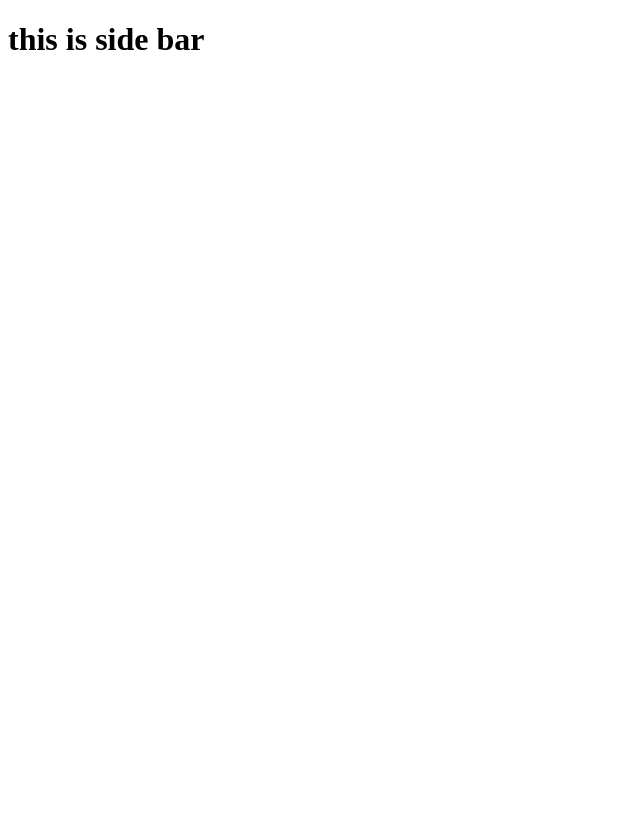
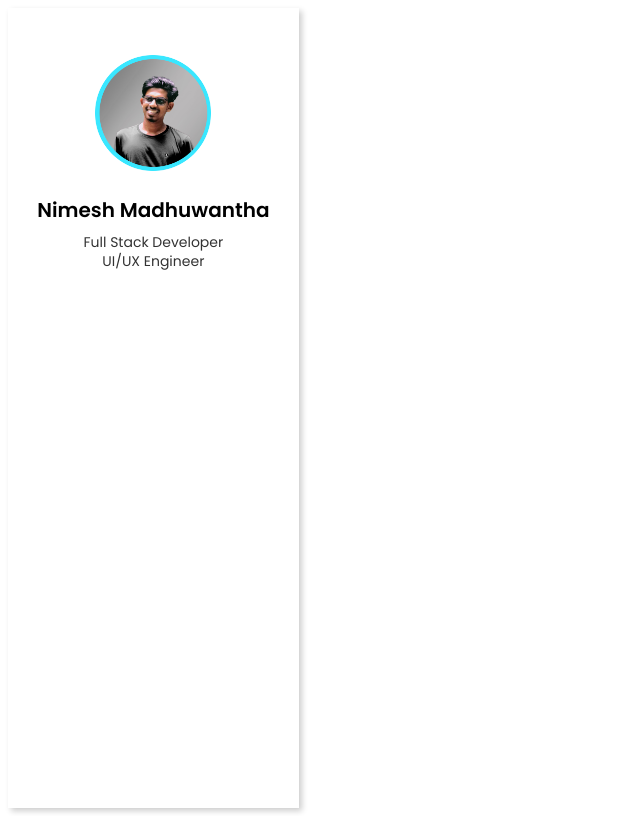
Before and after one commit to NimeshMadhuwantha/My-Portfolio, a React (Vite) app in the folder My-Portfolio/: page / in a window 1280 px wide. Shown: the whole page, without its empty margins (0-640 px from the left). Built offline with nearby package versions, Linux system fonts and the light colour scheme.

Commit message:
add Mylogo image and name to Sidebar

```diff
--- /dev/null
+++ b/My-Portfolio/src/components/SideBar/SideBar.css
@@ -0,0 +1,49 @@
+@import url('https://fonts.googleapis.com/css2?family=Poppins:wght@400;500;600;700&display=swap');
+body {
+    font-family: 'Poppins', sans-serif;
+}
+.sideBarContent{
+    border: none;
+    width: 23%;
+    min-height: 800px;
+    height: 100%;
+    box-shadow: 3px 3px 6px rgba(0, 0, 0, 0.2);
+    display: flex;
+    flex-direction: column;
+    align-items: center;
+
+
+}
+
+.SideBarMylogo{
+    height: 130px;
+    width: auto;
+
+}
+.SBmylogo{
+
+    padding-top: 40px;
+}
+
+.MynameSB{
+
+    font-size: 20px;
+    font-weight: 600;
+    margin-top: 10px;
+
+}
+.MyOccupation{
+
+    display: flex;
+    flex-direction: column;
+    align-items: center;
+    margin: -30px;
+}
+.MyOccupation h5{
+    font-size: 14px;
+    font-weight: 5;
+    opacity: 0.8;
+}
+.Myoccupation2{
+    margin: -25px;
+}
--- a/My-Portfolio/src/components/SideBar/SideBar.jsx
+++ b/My-Portfolio/src/components/SideBar/SideBar.jsx
@@ -1,9 +1,22 @@
 import React from 'react'
+import './SideBar.css';
+import Mylogo from '../../assets/Mylogo.png';
+
 
 export default function SideBar() {
   return (
-    <div>
-        <h1>this is side bar</h1>
+    <div className='sideBarMain'>
+      <div className='sideBarContent'>
+          <div className='SBmylogo'>
+            <img className='SideBarMylogo' src={Mylogo}  />
+          </div>
+          <h1 className='MynameSB'>Nimesh Madhuwantha</h1>
+          <div className='MyOccupation'>
+           <h5 >Full Stack Developer</h5>
+           <h5 className='Myoccupation2'>UI/UX Engineer</h5>
+          </div>
+
+      </div>
     </div>
   )
 }
```
Also changed, not shown: My-Portfolio/src/assets/Mylogo.png (added).
